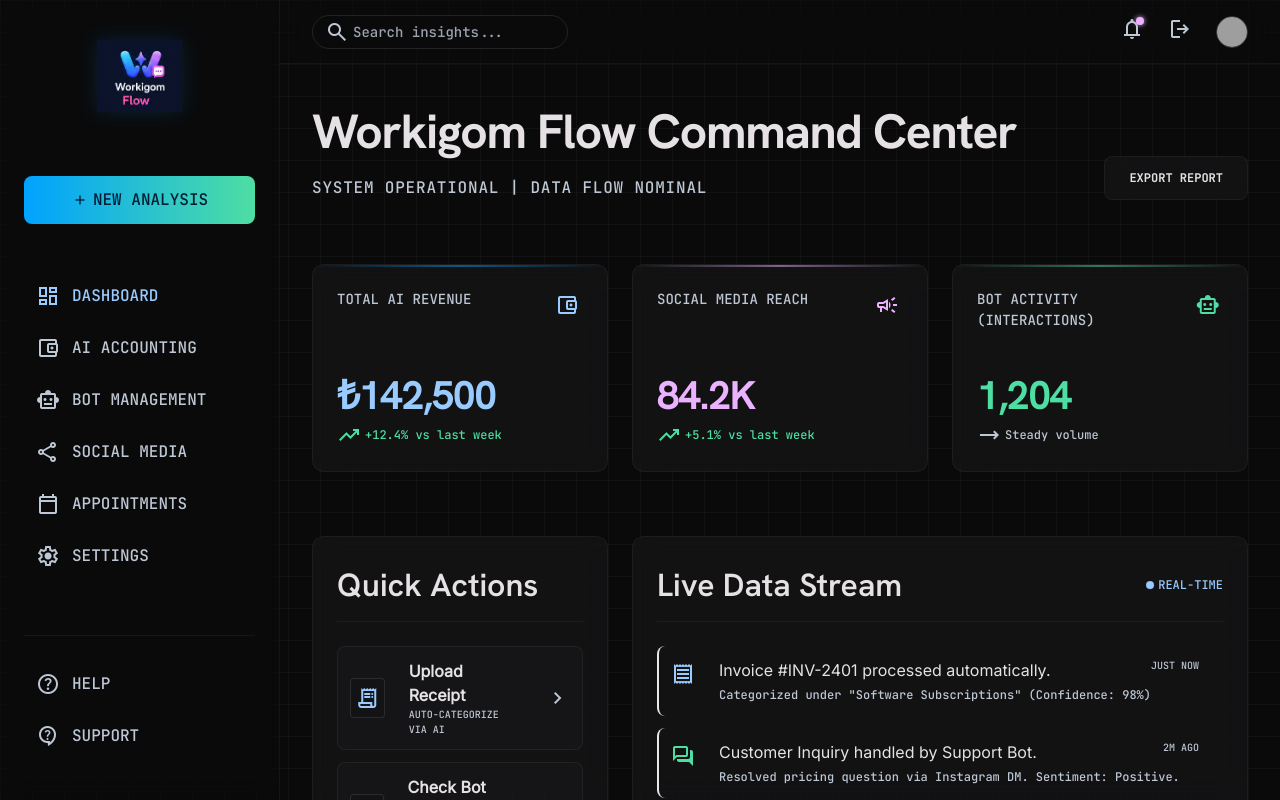
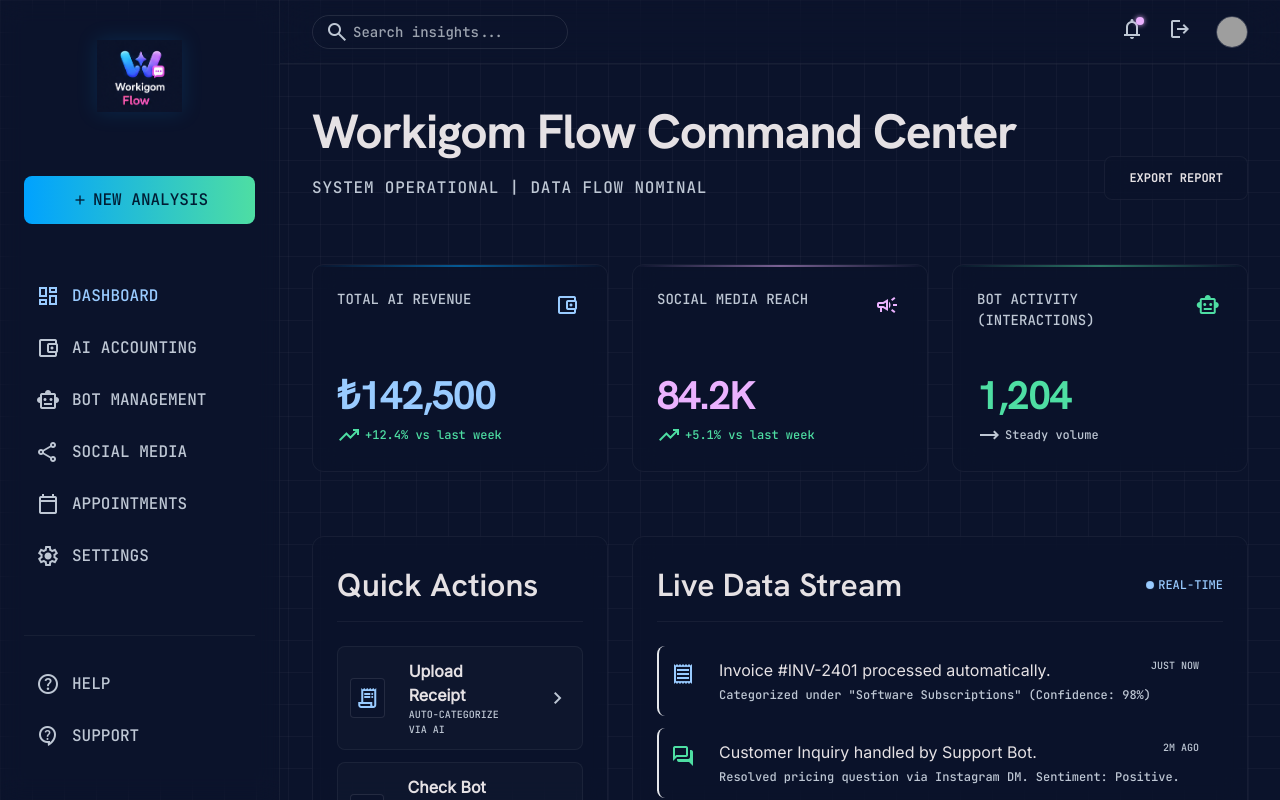
Before and after one commit to cicicarscom-pixel/flowweb, a Next.js app: page / in a window 1280 px wide. Built offline with nearby package versions, Linux system fonts and the light colour scheme; grey boxes are pictures that could not be loaded.

Commit message:
style: Sync global background colors with new logo for seamless integration

```diff
--- a/src/app/globals.css
+++ b/src/app/globals.css
@@ -1,7 +1,7 @@
 @tailwind base; @tailwind components; @tailwind utilities;
 
 :root {
-  --color-surface: #131315;
+  --color-surface: #0B132B;
   --color-primary-fixed-dim: #99cbff;
   --color-error: #ffb4ab;
   --color-primary-container: #00a2ff;
@@ -35,7 +35,7 @@
 }
 
 body {
-    background-color: #0A0A0B;
+    background-color: #0B132B;
     color: #e5e1e4;
     background-image:
         linear-gradient(rgba(255, 255, 255, 0.03) 1px, transparent 1px),
@@ -45,7 +45,7 @@ body {
 }
 
 .glass-panel {
-    background-color: rgba(32, 31, 34, 0.4);
+    background-color: rgba(11, 19, 43, 0.6);
     backdrop-filter: blur(12px);
     border: 1px solid rgba(255, 255, 255, 0.05);
 }
--- a/src/app/login/page.tsx
+++ b/src/app/login/page.tsx
@@ -18,7 +18,7 @@ export default function LoginPage() {
   )
 
   return (
-    <div className="w-full min-h-screen flex items-center justify-center bg-black relative overflow-hidden" style={{
+    <div className="w-full min-h-screen flex items-center justify-center  relative overflow-hidden" style={{
       backgroundImage: "radial-gradient(circle at top right, rgba(0,162,255,0.1) 0%, transparent 40%), radial-gradient(circle at bottom left, rgba(182,0,248,0.1) 0%, transparent 40%)"
     }}>
       <div className="glass-panel max-w-md w-full rounded-2xl p-xl z-10 border border-white/5 relative">
```
